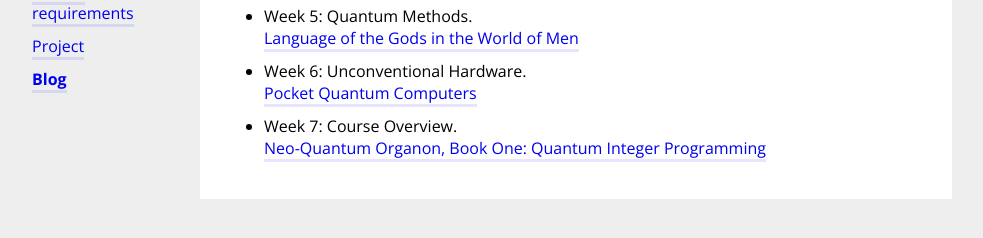
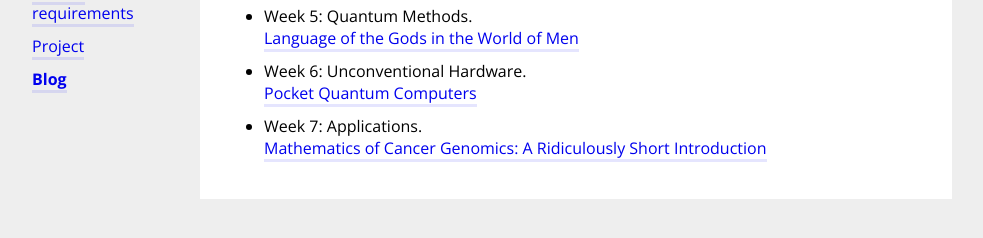
Before and after one commit to bernalde/QuIP, a Jekyll site: the page built from blog.md, in a window 1280 px wide. Shown: the part 372-610 px from the top of the page, without its empty margins (64-1047 px from the left). Built offline with Jekyll 4.4.1, drawn with Linux system fonts in a browser that asks for light colours.

Commit message:
Update blog.md

```diff
--- a/blog.md
+++ b/blog.md
@@ -26,5 +26,5 @@ Selected blog posts from MyAmpleLife.
 - Week 6: Unconventional Hardware.<br>
 [Pocket Quantum Computers](http://www.myamplelife.com/wp/2020/09/pocket-quantum-computers/)
 
-- Week 7: Course Overview.<br>
-[Neo-Quantum Organon, Book One: Quantum Integer Programming](http://www.myamplelife.com/wp/2019/12/neo-quantum-organon-book-one-quantum-integer-programming-quip/)
+- Week 7: Applications.<br>
+[Mathematics of Cancer Genomics: A Ridiculously Short Introduction](http://www.myamplelife.com/wp/2019/07/mathematics-for-cancer-genomics-a-ridiculously-short-introduction/)
```
